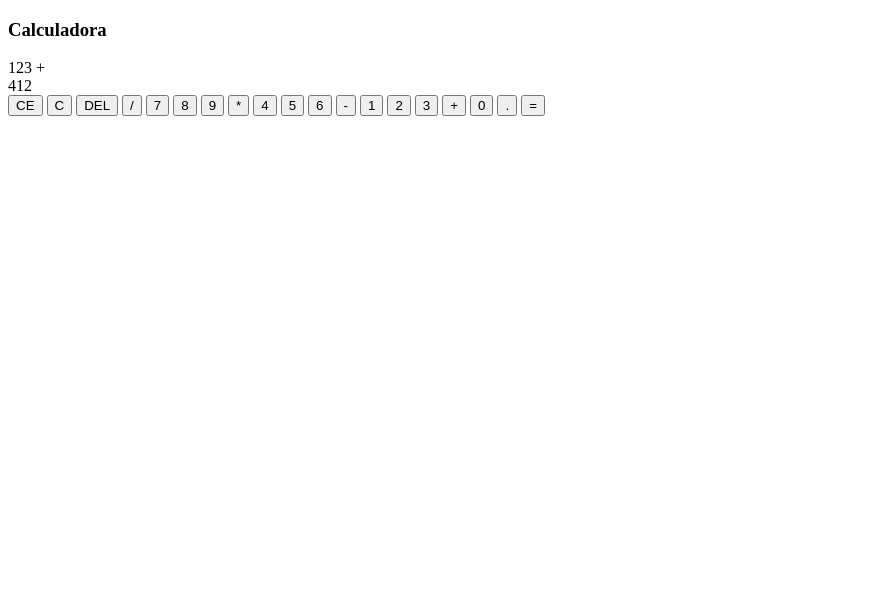
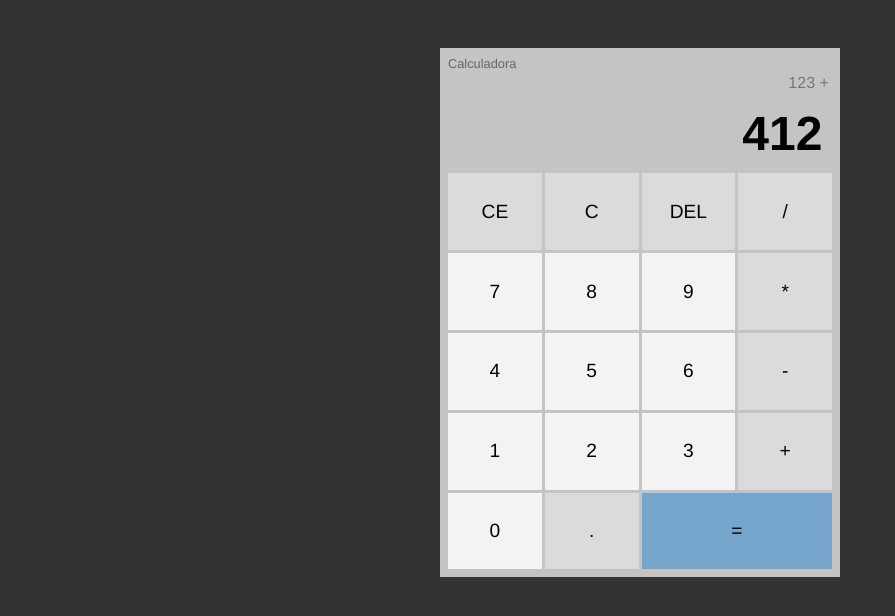
Before and after one commit to marcusmartinss/Projeto-Calculadora, a plain HTML site: page index.html in a window 1280 px wide. Shown: the whole page, without its empty margins (0-895 px from the left). Drawn offline with Linux system fonts and the light colour scheme; files that its build step writes are made by us from their sources.

Commit message:
Criação dos estilos da calculadora
- Foi finalizado o arquivo CSS
- Correção na importação dos estilos

```diff
--- a/css/styles.css
+++ b/css/styles.css
@@ -0,0 +1,97 @@
+* {
+    margin: 0;
+    padding: 0;
+    box-sizing: border-box;
+    font-family: Helvetica;
+}
+
+body {
+    background-color: #333;
+    display: flex;
+    align-items: center;
+    justify-content: center;
+    padding: 3em;
+}
+
+#calc {
+    width: 400px;
+    padding: .5em;
+    background-color: #C4C4C4;
+    color: #000;
+    display: flex;
+    flex-direction: column;
+    /* os itens flexíveis são disponibilizados verticalmente */
+}
+
+#calc h3 {
+    font-size: .8em;
+    font-weight: 300;
+    color: #666;
+}
+
+#operations {
+    text-align: right ;
+}
+
+#previous-operation,
+#current-operation {
+    min-height: 1.6em;
+    padding: .2em;
+    overflow-wrap: break-word;
+    /* quebra de linha quando atingir a borda */
+}
+
+#previous-operation {
+    color: #777;
+}
+
+#current-operation {
+    font-size: 3em;
+    font-weight: 700;
+}
+
+#buttons-container {
+    display: grid;
+    /* permite disponibilizar elementos */
+    /* html em uma grade de blocos */
+    grid-template-columns: 1fr 1fr 1fr 1fr;
+    /* cria um template de 4 colunas com mesma proporção */
+    gap: 3px;
+    /* gera um espaçamento de 3 pixels para todos elementos */
+    /* em todas as direções */
+}
+
+#buttons-container button {
+    border: 1px solid transparent;
+    /* define uma borda sólida e transparente de 1px */
+    border-radius: 0;
+    height: 4em;
+    font-size: 1.2em;
+    background-color: #DBDBDB;
+    cursor: pointer;
+    /* quando o mouse estiver em cima do botão, */
+    /* ele mudará de forma para a mão apontando */
+}
+
+#buttons-container button:hover {
+    background-color: #BABABA;
+    border-color: #999;
+    /* agora, o botão que antes tinha borda transparente */
+    /* receberá cor na borda quando o mouse passar por   */
+    /* cima dele, também mudando de cor de fundo         */
+}
+
+#buttons-container .number {
+    background-color: #F3F3F3;
+}
+
+#buttons-container #equal-btn {
+    grid-column: span 2;
+    /* faz com que o elemento receba o espaço de dois */
+    /* elementos em uma linha, aumentando seu tamanho */
+    background-color: #75A5CB;
+}
+
+#buttons-container #equal-btn:hover {
+    background-color: #3A91D8;
+}
--- a/index.html
+++ b/index.html
@@ -5,7 +5,7 @@
         <meta http-equiv="X-UA-Compatible" content="IE=edge">
         <meta name="viewport" content="width=device-width, initial-scale=1.0">
         <title>Projeto Calculadora</title>
-        <link rel="stylesheet" href="styles.css">
+        <link rel="stylesheet" href="css/styles.css">
         <script src="js/scripts.js" defer></script>
     </head>
     <body>
```
